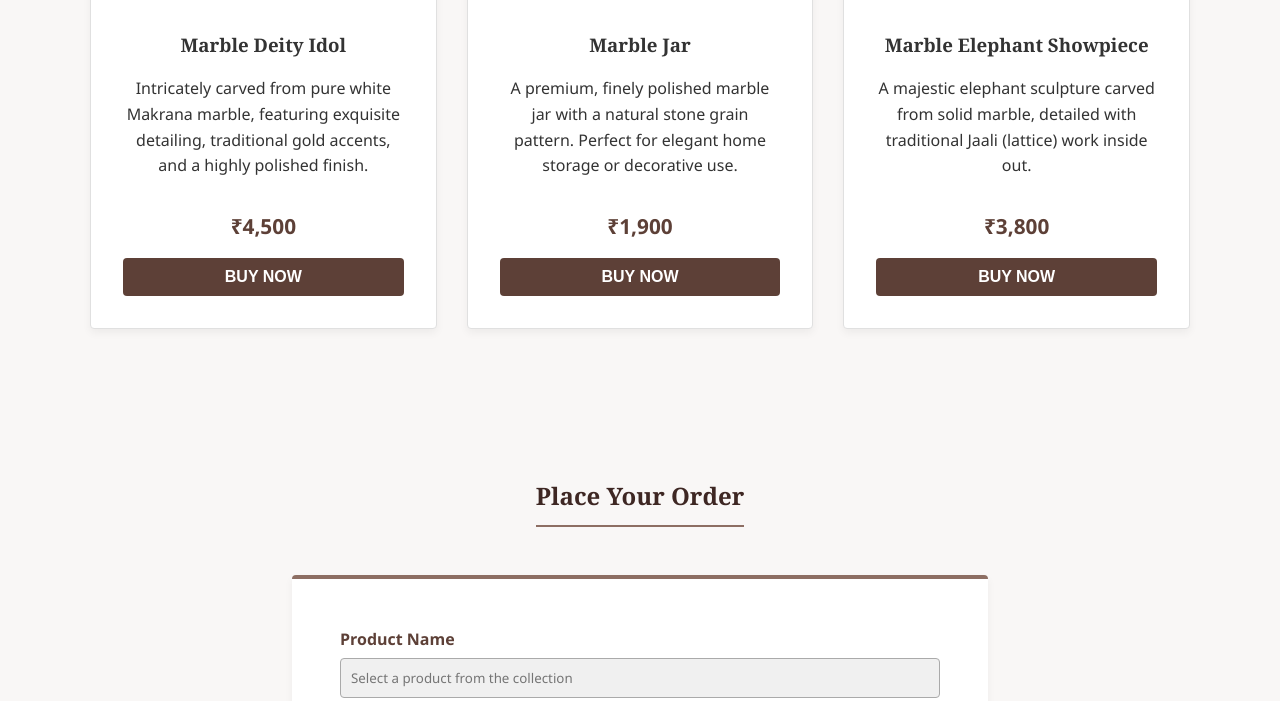
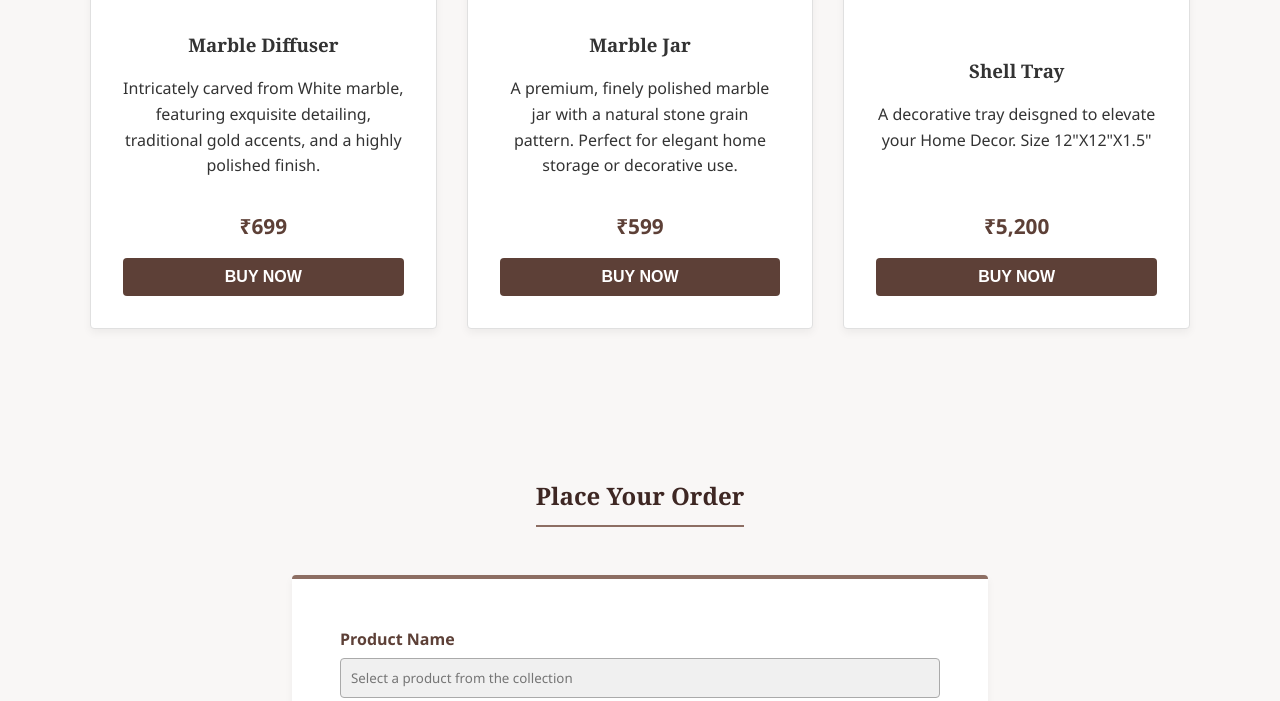
Before and after one commit to theindianstoneart/TISA, a plain HTML site: page index.html in a window 1280 px wide. Shown: the part 1247-1948 px from the top of the page. Drawn offline with Linux system fonts and the light colour scheme.

Commit message:
Update index.html

```diff
--- a/index.html
+++ b/index.html
@@ -231,17 +231,17 @@
             <h2 class="section-title">Featured Marble Handicrafts</h2>
         </div>
         <div class="grid">
-            <!-- Product 1: Statue -->
+            <!-- Product 1: Marble Diffuser -->
             <div class="card">
                 <!-- User provided Statue Image link -->
                 <img src="https://i.ibb.co/bRjX7450/file-000000008fcc622fb4a34f7f307de971.png" alt="Marble Deity Idol Statue">
                 <div>
-                    <h3>Marble Deity Idol</h3>
-                    <p>Intricately carved from pure white Makrana marble, featuring exquisite detailing, traditional gold accents, and a highly polished finish.</p>
+                    <h3>Marble Diffuser</h3>
+                    <p>Intricately carved from White marble, featuring exquisite detailing, traditional gold accents, and a highly polished finish.</p>
                 </div>
                 <div>
-                    <div class="price">₹4,500</div>
-                    <button class="btn-buy" onclick="buyProduct('Marble Deity Idol')">Buy Now</button>
+                    <div class="price">₹699</div>
+                    <button class="btn-buy" onclick="buyProduct('Marble Diffuser')">Buy Now</button>
                 </div>
             </div>
 
@@ -254,22 +254,22 @@
                     <p>A premium, finely polished marble jar with a natural stone grain pattern. Perfect for elegant home storage or decorative use.</p>
                 </div>
                 <div>
-                    <div class="price">₹1,900</div>
+                    <div class="price">₹599</div>
                     <button class="btn-buy" onclick="buyProduct('Marble Jar')">Buy Now</button>
                 </div>
             </div>
 
-            <!-- Product 3: Elephant -->
+            <!-- Product 3: Marble Tray -->
             <div class="card">
                 <!-- User provided Elephant Image link -->
                 <img src="https://i.ibb.co/N6vNL3jd/1772187211766-2.jpg" alt="Marble Elephant Showpiece">
                 <div>
-                    <h3>Marble Elephant Showpiece</h3>
-                    <p>A majestic elephant sculpture carved from solid marble, detailed with traditional Jaali (lattice) work inside out.</p>
+                    <h3>Shell Tray</h3>
+                    <p>A decorative tray deisgned to elevate your Home Decor. Size 12"X12"X1.5"</p>
                 </div>
                 <div>
-                    <div class="price">₹3,800</div>
-                    <button class="btn-buy" onclick="buyProduct('Marble Elephant Showpiece')">Buy Now</button>
+                    <div class="price">₹5,200</div>
+                    <button class="btn-buy" onclick="buyProduct('Marble Tray')">Buy Now</button>
                 </div>
             </div>
         </div>
@@ -325,10 +325,10 @@
             <h2 class="section-title">Get In Touch</h2>
         </div>
         <div class="contact-info">
-            <p><strong>Address:</strong> Main Market Road, Chandrawati, Rajasthan, India</p>
+            <p><strong>Address:</strong> Ambaji Industrial Area, Palanpur Highway, Chandrawati, Abu Road, Rajasthan, India</p>
             <p><strong>Phone:</strong> +91-963-656-7813</p>
             <p><strong>Email:</strong> theindianstoneart@gmail.com</p>
-            <p><strong>Workshop Hours:</strong> Mon - Sat: 9:00 AM - 7:00 PM | Sun: Closed</p>
+            <p><strong>Workshop Hours:</strong> Mon - Sun: 9:00 AM - 7:00 PM </p>
         </div>
     </div>
 
```
